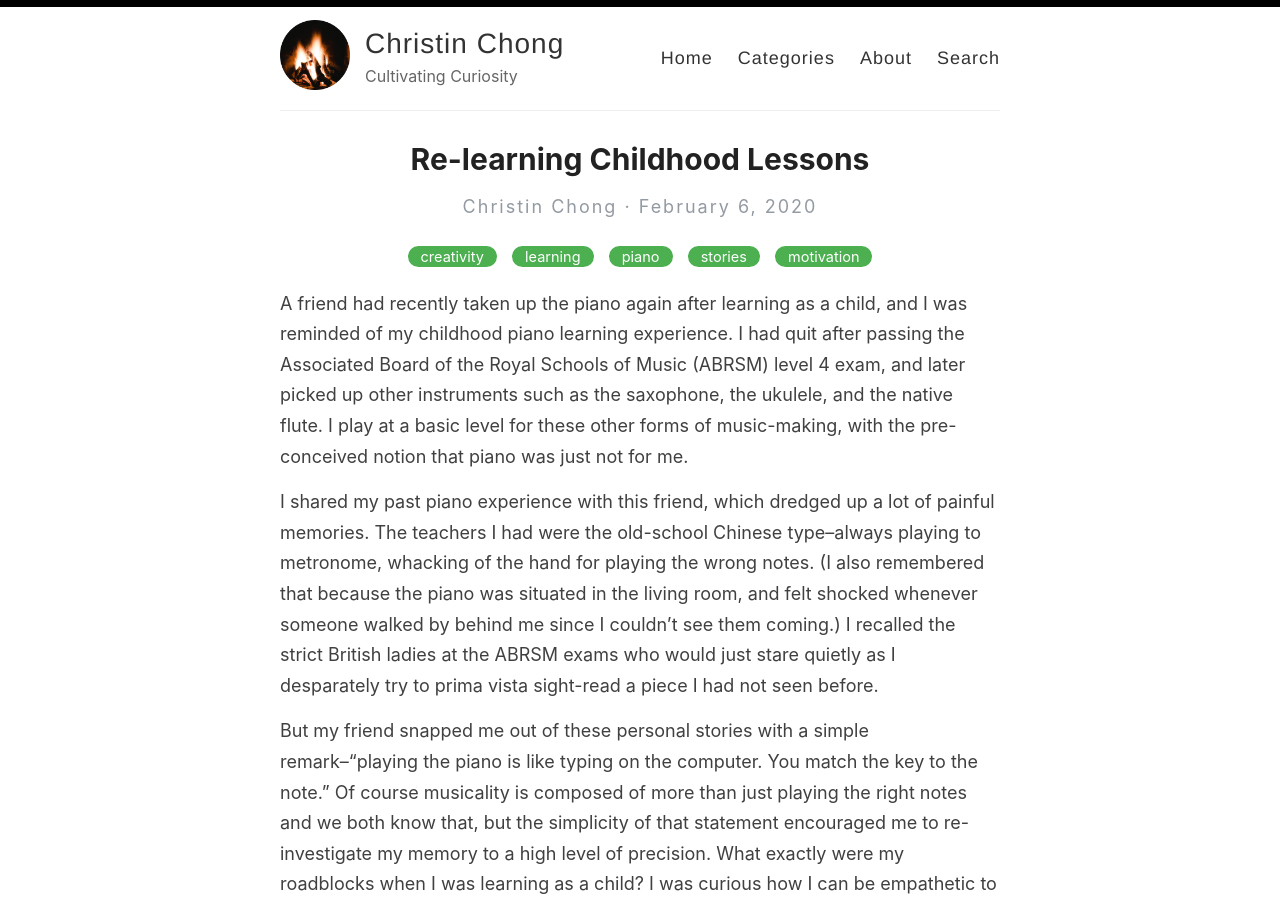
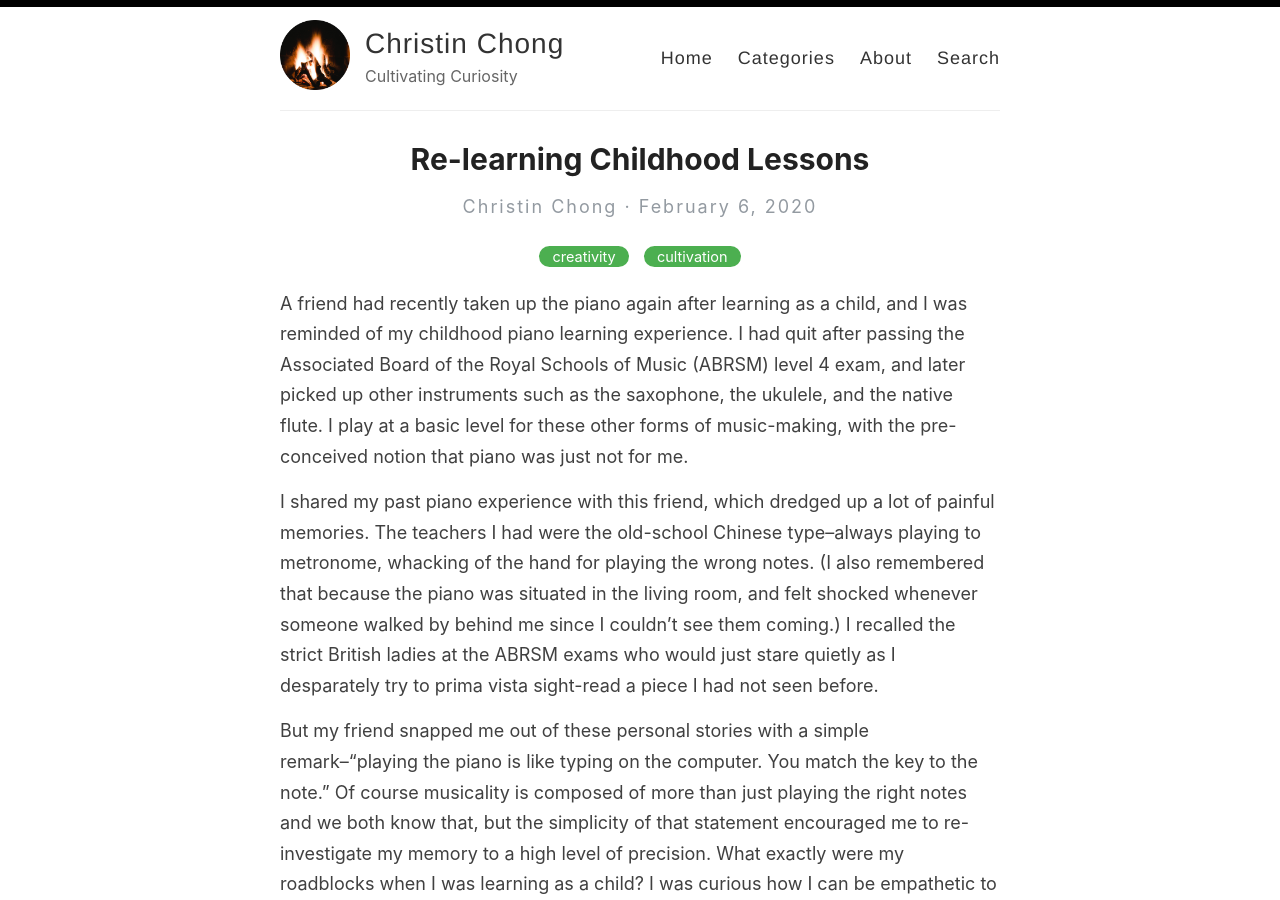
Before and after one commit to codestin/codestin.github.io, a Jekyll site: the page built from _posts/2020-02-06-Relearning-Childhood-Lessons.md, in a window 1280 px wide and 900 px high. Built offline with Jekyll 4.4.1, drawn with Linux system fonts in a browser that asks for light colours; comment, search, counter and statistics services are not loaded.

Commit message:
Update 2020-02-06-Relearning-Childhood-Lessons.md

```diff
--- a/_posts/2020-02-06-Relearning-Childhood-Lessons.md
+++ b/_posts/2020-02-06-Relearning-Childhood-Lessons.md
@@ -2,7 +2,7 @@
 layout: post
 title: Re-learning Childhood Lessons
 author: christin
-categories: [creativity, learning, piano, stories, motivation]
+categories: [creativity, cultivation]
 ---
 A friend had recently taken up the piano again after learning as a child, and I was reminded of my childhood piano learning experience. I had quit after passing the Associated Board of the Royal Schools of Music (ABRSM) level 4 exam, and later picked up other instruments such as the saxophone, the ukulele, and the native flute. I play at a basic level for these other forms of music-making, with the pre-conceived notion that piano was just not for me.
 
```
